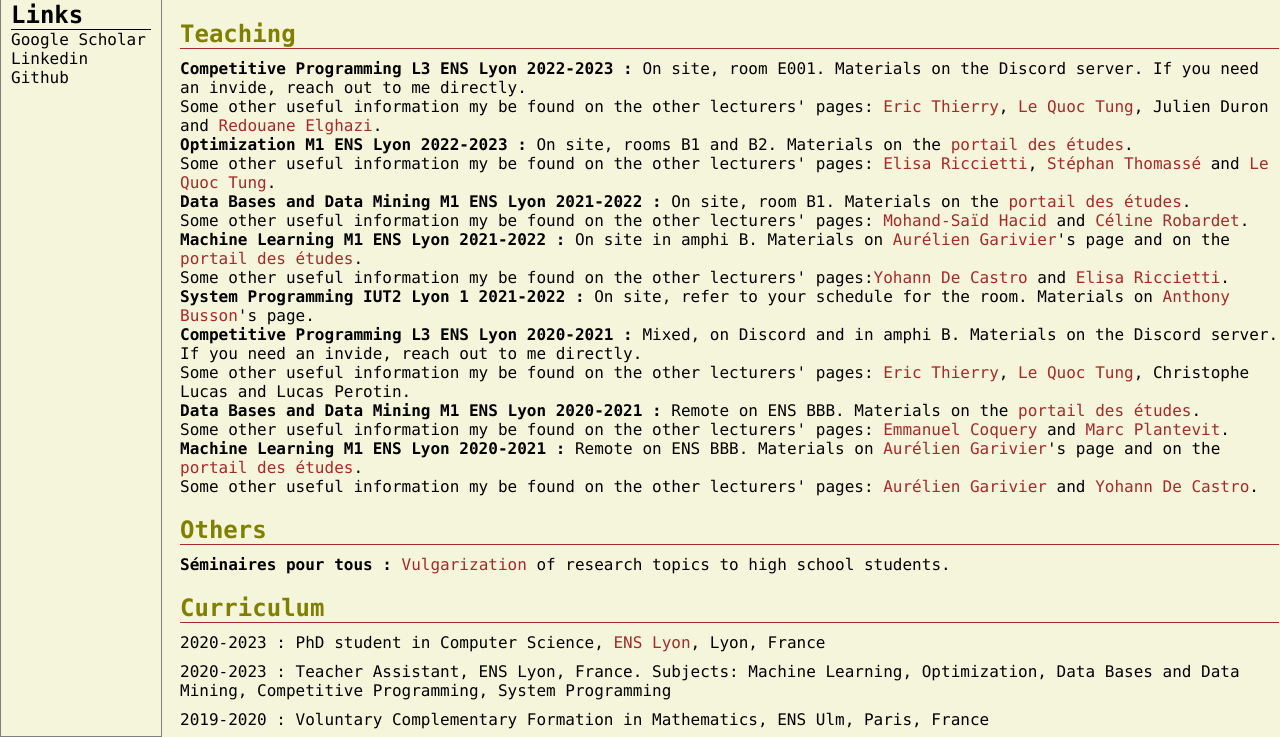
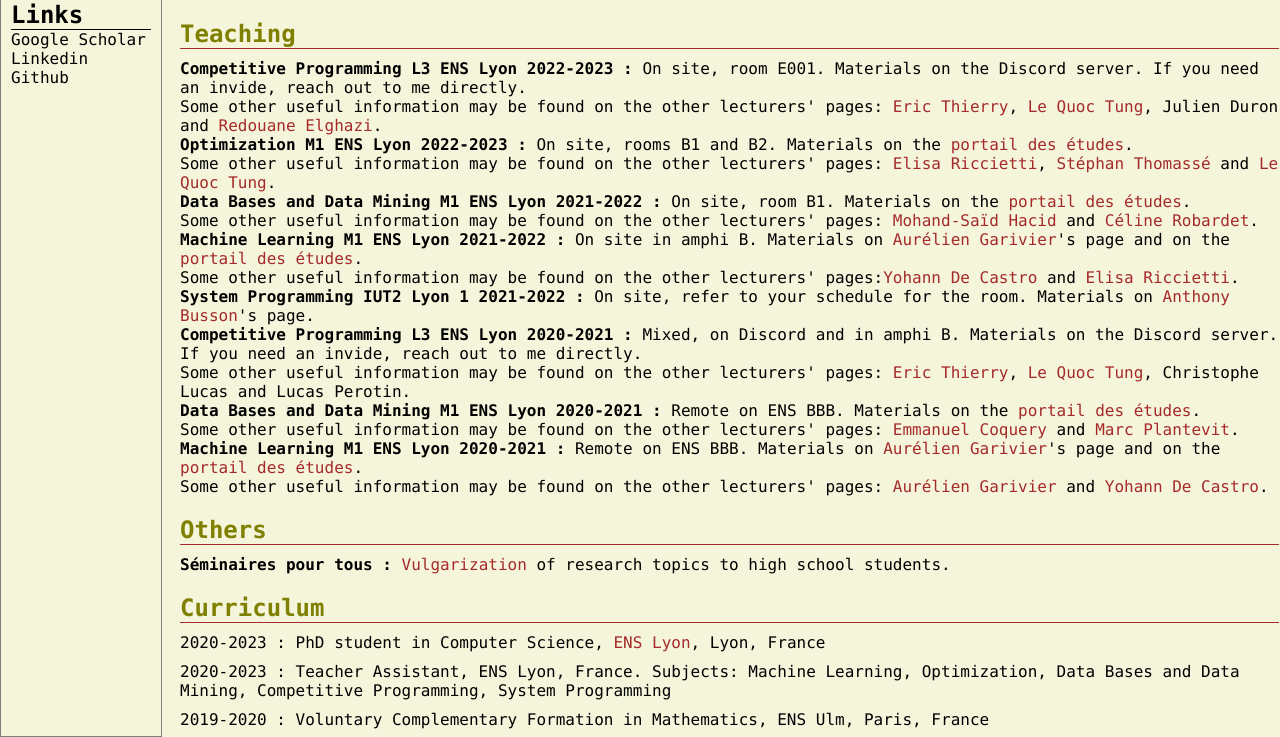
Before and after one commit to clemlal/clemlal.github.io, a Jekyll site: the page index.html, which Jekyll copies as it is, in a window 1280 px wide and 900 px high, scrolled down 1043 px, cut to the strip 163-900 px from the top of the window. Built offline with Jekyll 4.4.1, drawn with Linux system fonts in a browser that asks for light colours.

Commit message:
Update index.html

```diff
--- a/index.html
+++ b/index.html
@@ -142,27 +142,27 @@
     <div class="section" id="teaching">
       <h2>Teaching</h2>
         <strong>Competitive Programming L3 ENS Lyon 2022-2023 : </strong> On site, room E001. Materials on the Discord server. If you need an invide, reach out to me directly.<br>
-        Some other useful information my be found on the other lecturers' pages: <a href="https://perso.ens-lyon.fr/eric.thierry/" target="_blank" rel="noopener noreferrer">Eric Thierry</a>, <a href="https://tung-qle.github.io/" target="_blank" rel="noopener noreferrer">Le Quoc Tung</a>, Julien Duron and <a href="https://perso.ens-lyon.fr/redouane.elghazi/" target="_blank" rel="noopener noreferrer">Redouane Elghazi</a>. <br>
+        Some other useful information may be found on the other lecturers' pages: <a href="https://perso.ens-lyon.fr/eric.thierry/" target="_blank" rel="noopener noreferrer">Eric Thierry</a>, <a href="https://tung-qle.github.io/" target="_blank" rel="noopener noreferrer">Le Quoc Tung</a>, Julien Duron and <a href="https://perso.ens-lyon.fr/redouane.elghazi/" target="_blank" rel="noopener noreferrer">Redouane Elghazi</a>. <br>
 
         <strong>Optimization M1 ENS Lyon 2022-2023 : </strong> On site, rooms B1 and B2. Materials on the <a href="https://etudes.ens-lyon.fr/" target="_blank" rel="noopener noreferrer">portail des études</a>.<br>
-        Some other useful information my be found on the other lecturers' pages: <a href="https://perso.ens-lyon.fr/elisa.riccietti/" target="_blank" rel="noopener noreferrer">Elisa Riccietti</a>, <a href="https://perso.ens-lyon.fr/stephan.thomasse/" target="_blank" rel="noopener noreferrer">Stéphan Thomassé</a> and <a href="https://tung-qle.github.io/" target="_blank" rel="noopener noreferrer">Le Quoc Tung</a>. <br>
+        Some other useful information may be found on the other lecturers' pages: <a href="https://perso.ens-lyon.fr/elisa.riccietti/" target="_blank" rel="noopener noreferrer">Elisa Riccietti</a>, <a href="https://perso.ens-lyon.fr/stephan.thomasse/" target="_blank" rel="noopener noreferrer">Stéphan Thomassé</a> and <a href="https://tung-qle.github.io/" target="_blank" rel="noopener noreferrer">Le Quoc Tung</a>. <br>
 
         <strong>Data Bases and Data Mining M1 ENS Lyon 2021-2022 : </strong> On site, room B1. Materials on the <a href="https://etudes.ens-lyon.fr/" target="_blank" rel="noopener noreferrer">portail des études</a>.<br>
-        Some other useful information my be found on the other lecturers' pages: <a href="https://perso.univ-lyon1.fr/mohand-said.hacid/" target="_blank" rel="noopener noreferrer">Mohand-Saïd Hacid</a> and <a href="https://perso.liris.cnrs.fr/celine.robardet/" target="_blank" rel="noopener noreferrer">Céline Robardet</a>. <br>
+        Some other useful information may be found on the other lecturers' pages: <a href="https://perso.univ-lyon1.fr/mohand-said.hacid/" target="_blank" rel="noopener noreferrer">Mohand-Saïd Hacid</a> and <a href="https://perso.liris.cnrs.fr/celine.robardet/" target="_blank" rel="noopener noreferrer">Céline Robardet</a>. <br>
 
         <strong>Machine Learning M1 ENS Lyon 2021-2022 : </strong> On site in amphi B. Materials on <a href="https://perso.ens-lyon.fr/aurelien.garivier/www.math.univ-toulouse.fr/_agarivie/ML4M1.html" target="_blank" rel="noopener noreferrer">Aurélien Garivier</a>'s page and on the <a href="https://etudes.ens-lyon.fr/" target="_blank" rel="noopener noreferrer">portail des études</a>. <br>
-        Some other useful information my be found on the other lecturers' pages:<a href="https://ydecastro.github.io/" target="_blank" rel="noopener noreferrer">Yohann De Castro</a> and <a href="https://perso.ens-lyon.fr/elisa.riccietti/" target="_blank" rel="noopener noreferrer">Elisa Riccietti</a>. <br>
+        Some other useful information may be found on the other lecturers' pages:<a href="https://ydecastro.github.io/" target="_blank" rel="noopener noreferrer">Yohann De Castro</a> and <a href="https://perso.ens-lyon.fr/elisa.riccietti/" target="_blank" rel="noopener noreferrer">Elisa Riccietti</a>. <br>
 
         <strong>System Programming IUT2 Lyon 1 2021-2022 : </strong> On site, refer to your schedule for the room. Materials on <a href="https://anthonybusson.fr/index.php/teaching" target="_blank" rel="noopener noreferrer">Anthony Busson</a>'s page. <br>
 
         <strong>Competitive Programming L3 ENS Lyon 2020-2021 : </strong> Mixed, on Discord and in amphi B. Materials on the Discord server. If you need an invide, reach out to me directly.<br>
-        Some other useful information my be found on the other lecturers' pages: <a href="https://perso.ens-lyon.fr/eric.thierry/" target="_blank" rel="noopener noreferrer">Eric Thierry</a>, <a href="https://tung-qle.github.io/" target="_blank" rel="noopener noreferrer">Le Quoc Tung</a>, Christophe Lucas and Lucas Perotin. <br>
+        Some other useful information may be found on the other lecturers' pages: <a href="https://perso.ens-lyon.fr/eric.thierry/" target="_blank" rel="noopener noreferrer">Eric Thierry</a>, <a href="https://tung-qle.github.io/" target="_blank" rel="noopener noreferrer">Le Quoc Tung</a>, Christophe Lucas and Lucas Perotin. <br>
 
         <strong>Data Bases and Data Mining M1 ENS Lyon 2020-2021 : </strong> Remote on ENS BBB. Materials on the <a href="https://etudes.ens-lyon.fr/" target="_blank" rel="noopener noreferrer">portail des études</a>. <br>
-        Some other useful information my be found on the other lecturers' pages: <a href="http://emmanuel.coquery.pages.univ-lyon1.fr/" target="_blank" rel="noopener noreferrer">Emmanuel Coquery</a> and <a href="https://perso.liris.cnrs.fr/mplantev/doku/doku.php" target="_blank" rel="noopener noreferrer">Marc Plantevit</a>. <br>
+        Some other useful information may be found on the other lecturers' pages: <a href="http://emmanuel.coquery.pages.univ-lyon1.fr/" target="_blank" rel="noopener noreferrer">Emmanuel Coquery</a> and <a href="https://perso.liris.cnrs.fr/mplantev/doku/doku.php" target="_blank" rel="noopener noreferrer">Marc Plantevit</a>. <br>
 
         <strong>Machine Learning M1 ENS Lyon 2020-2021 : </strong> Remote on ENS BBB. Materials on <a href="https://perso.ens-lyon.fr/aurelien.garivier/www.math.univ-toulouse.fr/_agarivie/ML4M1.html" target="_blank" rel="noopener noreferrer">Aurélien Garivier</a>'s page and on the <a href="https://etudes.ens-lyon.fr/" target="_blank" rel="noopener noreferrer">portail des études</a>. <br>
-        Some other useful information my be found on the other lecturers' pages: <a href="https://perso.ens-lyon.fr/aurelien.garivier/www.math.univ-toulouse.fr/_agarivie/ML4M1.html" target="_blank" rel="noopener noreferrer">Aurélien Garivier</a> and <a href="https://ydecastro.github.io/" target="_blank" rel="noopener noreferrer">Yohann De Castro</a>. <br>
+        Some other useful information may be found on the other lecturers' pages: <a href="https://perso.ens-lyon.fr/aurelien.garivier/www.math.univ-toulouse.fr/_agarivie/ML4M1.html" target="_blank" rel="noopener noreferrer">Aurélien Garivier</a> and <a href="https://ydecastro.github.io/" target="_blank" rel="noopener noreferrer">Yohann De Castro</a>. <br>
 
     </div>
     <div class="section" id="others">
```
